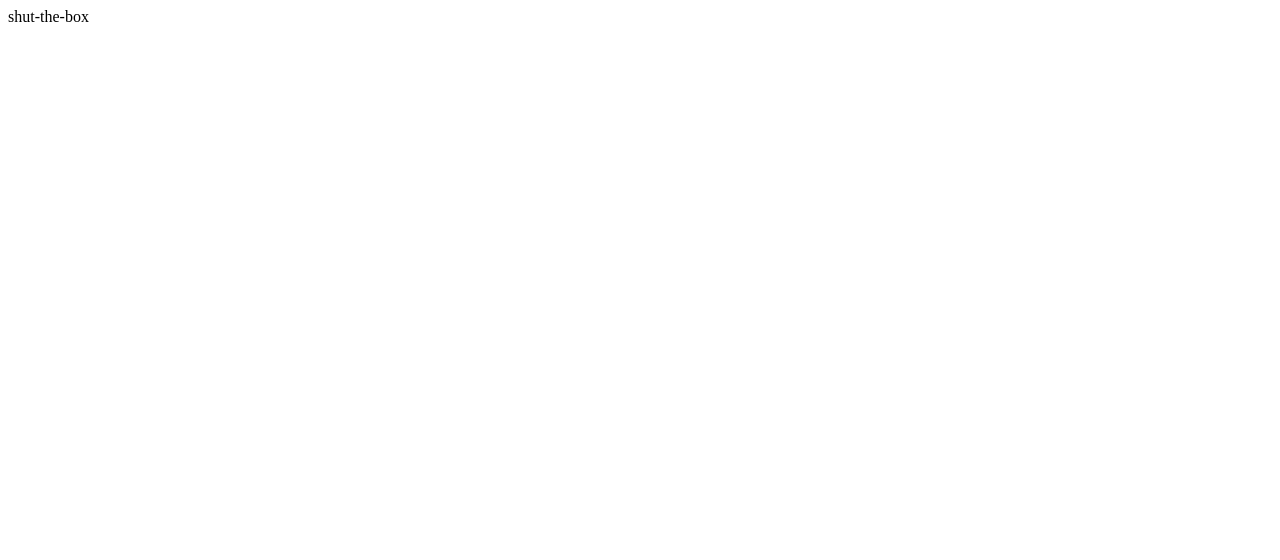
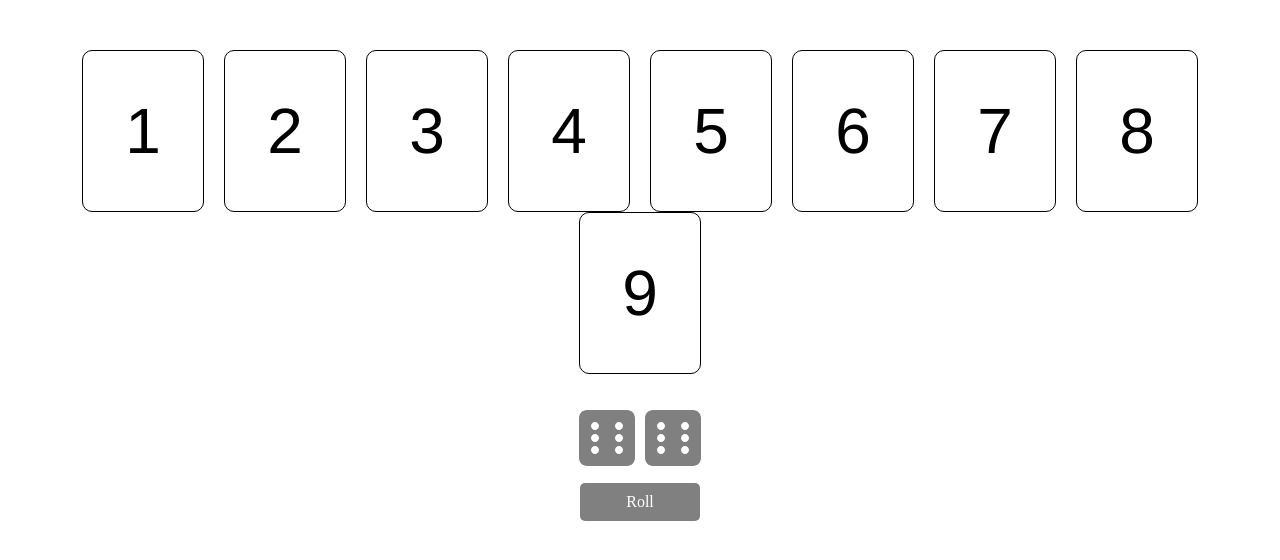
Before and after one commit to nbar1/shut-the-box, a React (Create React App) app: page / in a window 1280 px wide. Shown: the top 560 px of the page. Built offline with nearby package versions, Linux system fonts and the light colour scheme.

Commit message:
Add Cards, Dice, start context

```diff
--- a/src/App.js
+++ b/src/App.js
@@ -1,7 +1,30 @@
 import React from 'react';
+import styled from 'styled-components';
+import initializeFontAwesome from './helpers/fontAwesome';
+
+import Card from './components/Card';
+import Dice from './components/Dice';
+
+initializeFontAwesome();
+
+const CardsWrapper = styled.div`
+	margin-top: 50px;
+	text-align: center;
+`;
 
 function App() {
-	return <div className="App">shut-the-box</div>;
+	let cards = [];
+
+	for (let i = 1; i < 10; i++) {
+		cards.push(<Card number={i} />);
+	}
+
+	return (
+		<div className="App">
+			<CardsWrapper>{cards}</CardsWrapper>
+			<Dice />
+		</div>
+	);
 }
 
 export default App;
--- a/src/RootContext.js
+++ b/src/RootContext.js
@@ -4,12 +4,91 @@ import PropTypes from 'prop-types';
 export const RootContext = React.createContext({});
 
 export const Provider = ({ children }) => {
-	const [sidebarCollapsed, setSidebarCollapsed] = useState('sidebarCollapsed', false);
+	const [cardsFlipped, setCardsFlipped] = useState({
+		1: false,
+		2: false,
+		3: false,
+		4: false,
+		5: false,
+		6: false,
+	});
+	const [availableCredit, setAvailableCredit] = useState(0);
+	const [gameWon, setGameWon] = useState(false);
+	const [gameLost, setGameLost] = useState(false);
+
+	/**
+	 * flipCard
+	 *
+	 * @param {number} card
+	 * @returns {void}
+	 */
+	const flipCard = card => {
+		if (availableCredit < card) return;
+
+		setCardsFlipped({ ...cardsFlipped, [card]: true });
+
+		setAvailableCredit(availableCredit - card);
+
+		if (isGameWon() === true) setGameWon(true);
+
+		if (isGameLost() === true) setGameLost(true);
+	};
+
+	/**
+	 * isGameWon
+	 *
+	 * @returns {bool}
+	 */
+	const isGameWon = () => {
+		if (availableCredit !== 0) return false;
+
+		Object.values(cardsFlipped).forEach(value => {
+			if (value === false) return false;
+		});
+
+		return true;
+	};
+
+	/**
+	 * isGameLost
+	 *
+	 * @returns {bool}
+	 */
+	const isGameLost = () => {
+		return false;
+	};
+
+	/**
+	 * resetGame
+	 *
+	 * @returns {void}
+	 */
+	const resetGame = () => {
+		setCardsFlipped({
+			1: false,
+			2: false,
+			3: false,
+			4: false,
+			5: false,
+			6: false,
+		});
+
+		setAvailableCredit(0);
+
+		setGameWon(false);
+
+		setGameLost(false);
+	};
 
 	// exports
 	const rootContext = {
-		sidebarCollapsed,
-		setSidebarCollapsed,
+		cardsFlipped,
+		flipCard,
+		availableCredit,
+		setAvailableCredit,
+		gameWon,
+		gameLost,
+		resetGame,
 	};
 
 	return <RootContext.Provider value={rootContext}>{children}</RootContext.Provider>;
--- /dev/null
+++ b/src/components/Card.js
@@ -0,0 +1,44 @@
+import React from 'react';
+import PropTypes from 'prop-types';
+import styled, { css } from 'styled-components';
+
+const CardWrapper = styled.div`
+	border: 1px solid #000;
+	border-radius: 10px;
+	cursor: pointer;
+	display: inline-block;
+	height: 160px;
+	margin: 0 10px;
+	width: 120px;
+	transition: transform 100ms linear;
+
+	:hover {
+		transform: scale(1.05);
+	}
+`;
+
+const Number = styled.div`
+	line-height: 160px;
+	font-size: 64px;
+	font-family: 'Franklin Gothic Medium', 'Arial Narrow', Arial, sans-serif;
+
+	${props =>
+		props.closed &&
+		css`
+			background-color: #a00;
+		`}
+`;
+
+const Card = ({ number }) => {
+	return (
+		<CardWrapper>
+			<Number>{number}</Number>
+		</CardWrapper>
+	);
+};
+
+Card.propTypes = {
+	number: PropTypes.number.isRequired,
+};
+
+export default Card;
--- /dev/null
+++ b/src/components/Dice/Die.js
@@ -0,0 +1,34 @@
+import React from 'react';
+import PropTypes from 'prop-types';
+import styled from 'styled-components';
+import { FontAwesomeIcon } from '@fortawesome/react-fontawesome';
+
+const DieWrapper = styled.div`
+	color: gray;
+	display: inline-block;
+	font-size: 64px;
+	margin: 5px;
+`;
+
+const iconMap = {
+	1: 'dice-one',
+	2: 'dice-two',
+	3: 'dice-three',
+	4: 'dice-four',
+	5: 'dice-five',
+	6: 'dice-six',
+};
+
+const Die = ({ number }) => {
+	return (
+		<DieWrapper>
+			<FontAwesomeIcon icon={['fas', iconMap[number]]} />
+		</DieWrapper>
+	);
+};
+
+Die.propTypes = {
+	number: PropTypes.number.isRequired,
+};
+
+export default Die;
--- /dev/null
+++ b/src/components/Dice/index.js
@@ -0,0 +1,56 @@
+import React, { useState } from 'react';
+import styled from 'styled-components';
+
+import Die from './Die';
+
+const DiceWrapper = styled.div`
+	margin-top: 25px;
+	text-align: center;
+`;
+
+const RollButton = styled.div`
+	background: gray;
+	border-radius: 5px;
+	color: #fff;
+	cursor: pointer;
+	margin: 0 auto;
+	padding: 10px;
+	width: 100px;
+`;
+
+const Dice = () => {
+	const [die1, setDie1] = useState(6);
+	const [die2, setDie2] = useState(6);
+	const [diceSet, setDiceSet] = useState(false);
+
+	/**
+	 * rollDice
+	 *
+	 * @returns {void}
+	 */
+	const rollDice = () => {
+		setDiceSet(false);
+
+		let i = 0;
+
+		let rollInterval = setInterval(() => {
+			setDie1(Math.floor(Math.random() * 6) + 1);
+			setDie2(Math.floor(Math.random() * 6) + 1);
+			i++;
+
+			if (i === 15) clearInterval(rollInterval);
+		}, 100);
+
+		setDiceSet(true);
+	};
+
+	return (
+		<DiceWrapper>
+			<Die number={die1} />
+			<Die number={die2} />
+			<RollButton onClick={() => rollDice()}>Roll</RollButton>
+		</DiceWrapper>
+	);
+};
+
+export default Dice;
--- /dev/null
+++ b/src/helpers/fontAwesome.js
@@ -0,0 +1,14 @@
+import { library as FontAwesomeLibrary } from '@fortawesome/fontawesome-svg-core';
+
+import {
+	faDiceOne,
+	faDiceTwo,
+	faDiceThree,
+	faDiceFour,
+	faDiceFive,
+	faDiceSix,
+} from '@fortawesome/free-solid-svg-icons';
+
+export default function initializeFontAwesome() {
+	FontAwesomeLibrary.add([faDiceOne, faDiceTwo, faDiceThree, faDiceFour, faDiceFive, faDiceSix]);
+}
```
Also changed, not shown: package.json (+4 -6 lines), 1 other file (tests, documents, lock files or other folders).
